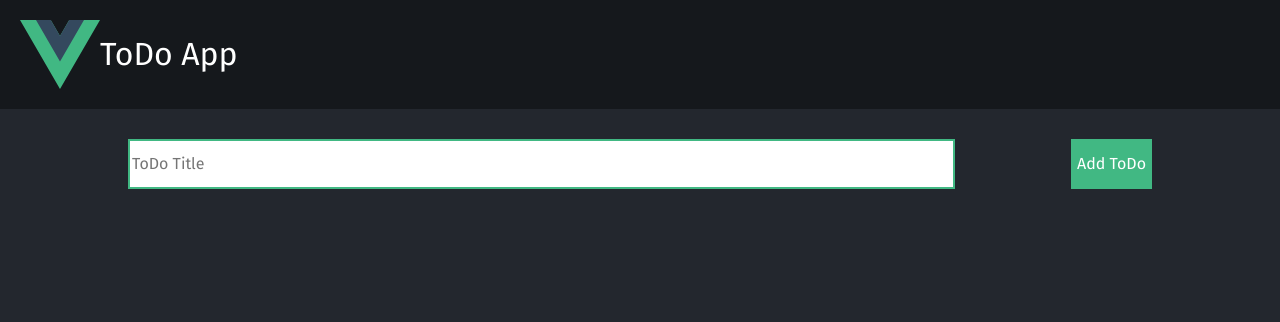
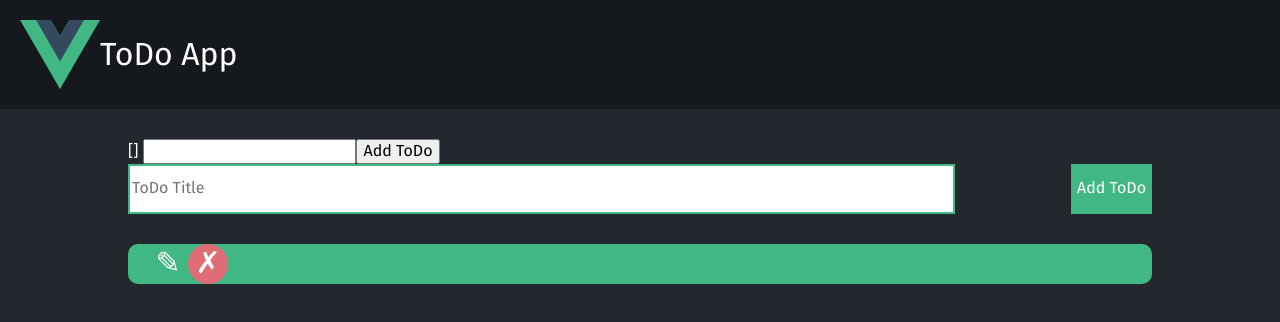
Before and after one commit to MigPorteroDevelop/ToDo, a Vue app: page / in a window 1280 px wide. Shown: the top 322 px of the page. Built offline with nearby package versions, Linux system fonts and the light colour scheme; the HTML template or start-up script is replaced by a standard one.

Commit message:
Composition

```diff
--- a/src/App.vue
+++ b/src/App.vue
@@ -1,63 +1,42 @@
-<script>
+<script setup>
 import Alert from './components/Alert.vue';
 import Navbar from './components/Navbar.vue';
 import AddTodoForm from './components/AddTodoForm.vue';
 import TodoItem from './components/TodoItem.vue';
+import { ref } from 'vue';
 
-export default {
-  components: {
-    Alert,
-    Navbar,
-    AddTodoForm,
-    TodoItem
-  },
-  data() {
-    return {
-      todoTitle: "",
-      todos: [],
-      showAlert: false
-    }
-  },
+const todos = ref([]);
+const todoTitle = ref("");
 
-  methods: {
-    updateTitle(e) {
-      this.todoTitle = e.target.value
-    },
-    addToDo(title) {
-      if (title === "") {
-        this.showAlert = true;
-        return;
-      }
+const uniqueId = () => {
+  return Math.random().toString(36).substr(2, 9);
+};
 
-      if (title !== "") {
-        const todoItem = {
-          id: Math.floor(Math.random() * 1000),
-          title: title
-        };
-        this.todos.push(todoItem);
-        this.todoTitle = "";
-      } else {
-        return false
-      }
-    },
-    removeToDo(todoId) {
-      this.todos = this.todos.filter(todo => todo.id !== todoId);
-    }
+const addToDoTitle = () => {
+  const newTodo = {
+    id: uniqueId(),
+    title: todoTitle.value
   }
+  todos.value.push(newTodo);
+  todoTitle.value = "";
 }
-
 </script>
 
 <template>
   <Navbar />
   <main class="container">
-    <Alert :show="showAlert" @close="showAlert = false" type="warning" />
+    <Alert />
+    {{ todos }}
+
+    <input type="text" v-model="todoTitle">
+    <button @click="addToDoTitle">Add ToDo</button>
+
     <section>
       <!--From AddTodoForm is emited one event with params, to this function-->
       <AddTodoForm @submit="addToDo" />
     </section>
     <section>
-      <TodoItem v-for="todo in todos" :key="todo.id" :todo="todo" :removeToDo="removeToDo" />
+      <TodoItem />
     </section>
   </main>
 </template>
--- a/src/components/AddTodoForm.vue
+++ b/src/components/AddTodoForm.vue
@@ -1,20 +1,12 @@
-<script>
-export default {
-  data() {
-    return {
-      todoTitle: "",
-    }
-  },
-  emits: ['submit']
-}
+<script setup>
 </script>
 
 <template>
   <section>
     <form class="addTodoForm">
-      <input @input="updateTitle" v-model="todoTitle" type="text" placeholder="ToDo Title">
+      <input type="text" placeholder="ToDo Title">
       <div>
-        <button type="button" @click.prevent="~$emit('submit', todoTitle)">Add ToDo</button>
+        <button type="button">Add ToDo</button>
       </div>
     </form>
   </section>
--- a/src/components/TodoItem.vue
+++ b/src/components/TodoItem.vue
@@ -1,15 +1,12 @@
 <script>
-export default {
-  props: ['todo', 'removeToDo']
-}
 </script>
 
 <template>
   <div class="todo">
-    <p>{{ todo.title }}</p>
+    <!--<p>{{ todo.title }}</p>-->
     <div>
       <button class="editTodo">&#9998;</button>
-      <button type="button" @click="removeToDo(todo.id)" class="removeTodo">&cross;</button>
+      <button type="button" class="removeTodo">&cross;</button>
     </div>
   </div>
 </template>
```
